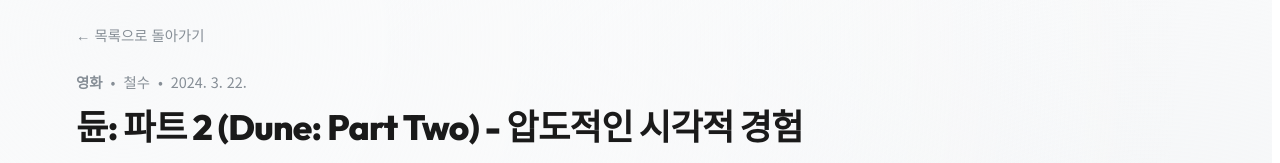
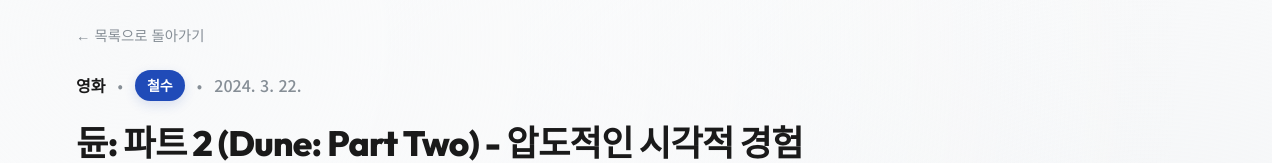
Before and after one commit to ddingha829/projectL2, a Next.js app: page /post/1 in a window 1280 px wide. Shown: the part 120-283 px from the top of the page. Built offline with nearby package versions, Linux system fonts and the light colour scheme; no server answers; the database is empty.

Commit message:
feat: enhance post detail meta with larger font and branded author badge

```diff
--- a/src/app/post/[id]/page.module.css
+++ b/src/app/post/[id]/page.module.css
@@ -32,20 +32,37 @@
 .meta {
   display: flex;
   align-items: center;
-  gap: 8px;
-  font-size: 0.9rem;
+  flex-wrap: wrap;
+  gap: 12px;
+  font-size: 1rem; /* Increased 10% from 0.9rem */
   color: var(--text-muted);
-  margin-bottom: 12px;
+  margin-bottom: 20px;
 }
 
+
 .category {
-  font-weight: 700;
-  color: var(--text-main);
+  font-weight: 800;
+  color: var(--text-primary);
+  font-size: 1rem; /* Increased 10% from 0.9rem */
 }
 
 .author {
+  font-weight: 800;
+  background-color: #204bb8;
+  color: #fff;
+  padding: 4px 12px;
+  border-radius: 40px;
+  font-size: 0.88rem; /* Scaled slightly for badge proportion, but bold and crisp */
+  display: inline-flex;
+  align-items: center;
+  box-shadow: 0 4px 12px rgba(32, 75, 184, 0.15);
+}
+
+.date {
+  font-size: 1rem; /* Increased 10% from 0.9rem */
   font-weight: 500;
 }
+
 
 .title {
   font-size: 2.2rem;
```
